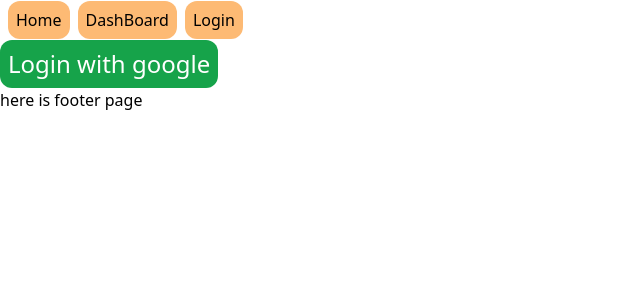
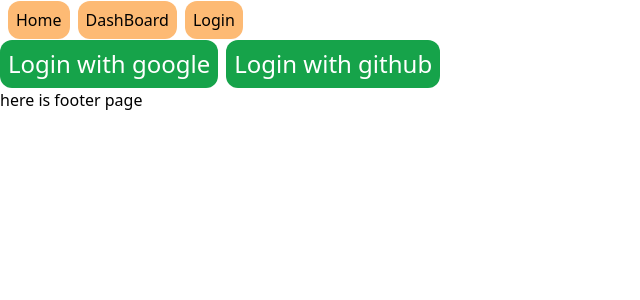
Before and after one commit to rajalishikh/simple_firebase_project, a React (Vite) app: page /login in a window 1280 px wide. Shown: the top 300 px of the page, without its empty margins (0-640 px from the left). Built offline with nearby package versions, Linux system fonts and the light colour scheme.

Commit message:
Now I am Show add the github authentication system in my web page

```diff
--- a/src/component/Login/Login.jsx
+++ b/src/component/Login/Login.jsx
@@ -1,10 +1,11 @@
-import { GoogleAuthProvider, signInWithPopup, signOut } from "firebase/auth";
+import { GithubAuthProvider, GoogleAuthProvider, signInWithPopup, signOut } from "firebase/auth";
 import { useState } from "react";
 import auth from "../../firebase/Firebase";
 
 const Login = () => {
     const [user,setUser]=useState(null)
     const provider = new GoogleAuthProvider();
+    // login with google
     const handleClick=()=>{
         console.log ("Login with google")
         signInWithPopup(auth,provider).then((result)=>{
@@ -13,6 +14,23 @@
         }).catch((error)=>{
             console.log(error)
         })
+    }
+    // login with github
+    const providerGithub = new GithubAuthProvider();
+    const handleClickGithub=()=>{
+        console.log("login  Successful with github")
+        signInWithPopup(auth, providerGithub)
+  .then((result) => {
+    console.log(result)
+    setUser(result.user)
+
+
+
+  }).catch((error) => {
+    console.log(error)
+
+
+  });
     }
     const handleLogout=()=>{
         setUser(null)
@@ -27,7 +45,10 @@
 
             {
                 user?  <button onClick={handleLogout} className="text-2xl p-2 bg-green-600 text-white rounded-xl hover:bg-red-700" >LogOut</button>:
-                <button  onClick={handleClick} className="text-2xl p-2 bg-green-600 text-white rounded-xl hover:bg-red-700">Login with google</button>
+                <div>
+                    <button  onClick={handleClick} className="text-2xl p-2 bg-green-600 text-white rounded-xl hover:bg-red-700 mr-2">Login with google</button>
+                    <button  onClick={handleClickGithub} className="text-2xl p-2 bg-green-600 text-white rounded-xl hover:bg-red-700">Login with github</button>
+                </div>
             }
 
             {
```
